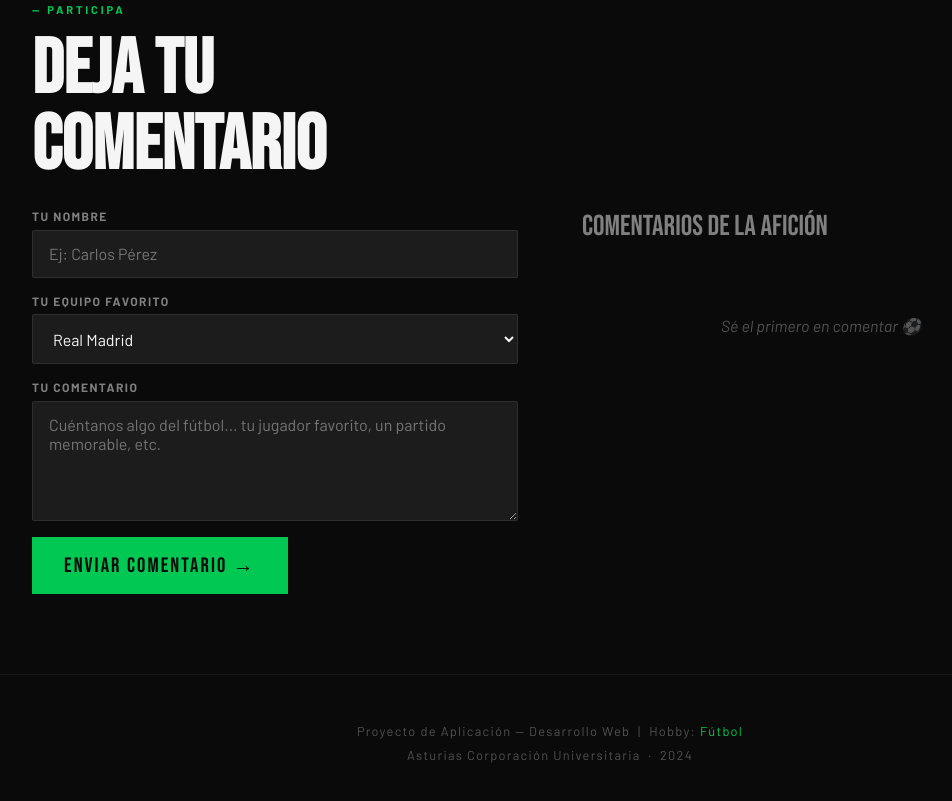
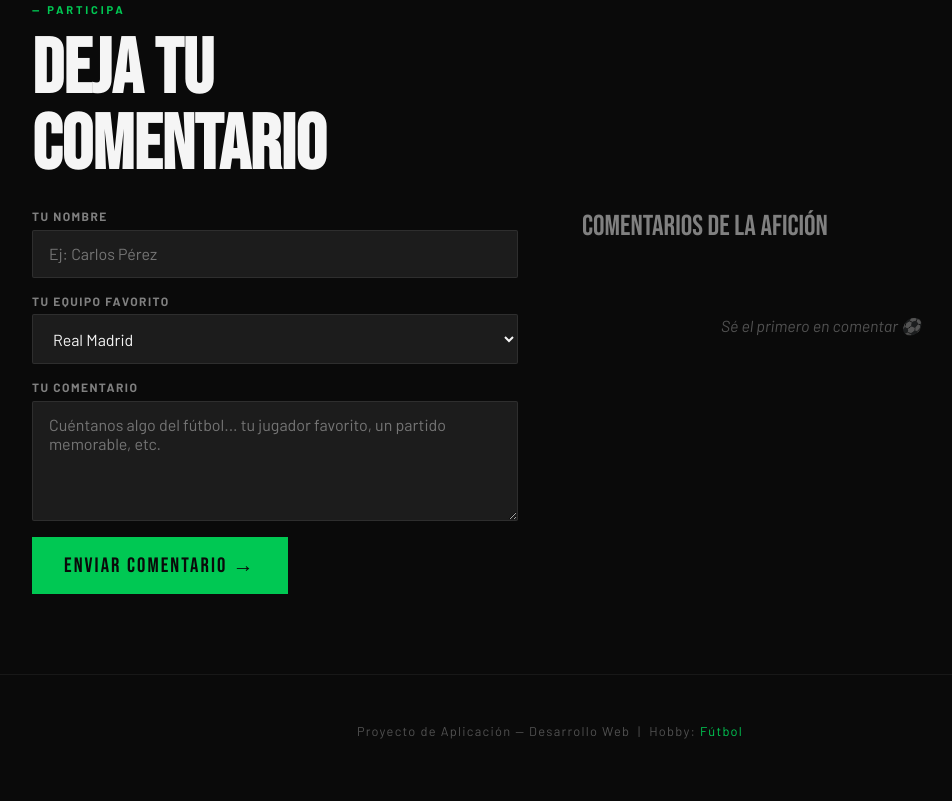
Before and after one commit to yeissonochoa/mi-mundo-del-futbol, a website: page public/index.html in a window 1280 px wide. Shown: the part 2687-3488 px from the top of the page, without its empty margins (90-1042 px from the left). Drawn offline with Linux system fonts and the light colour scheme; no server answers.

Commit message:
Update index.html

```diff
--- a/public/index.html
+++ b/public/index.html
@@ -631,7 +631,6 @@
   <!-- ===== FOOTER ===== -->
   <footer>
     <p>Proyecto de Aplicación — Desarrollo Web &nbsp;|&nbsp; Hobby: <span>Fútbol</span></p>
-    <p style="margin-top:0.5rem">Asturias Corporación Universitaria &nbsp;·&nbsp; 2024</p>
   </footer>
 
   <script>
```
